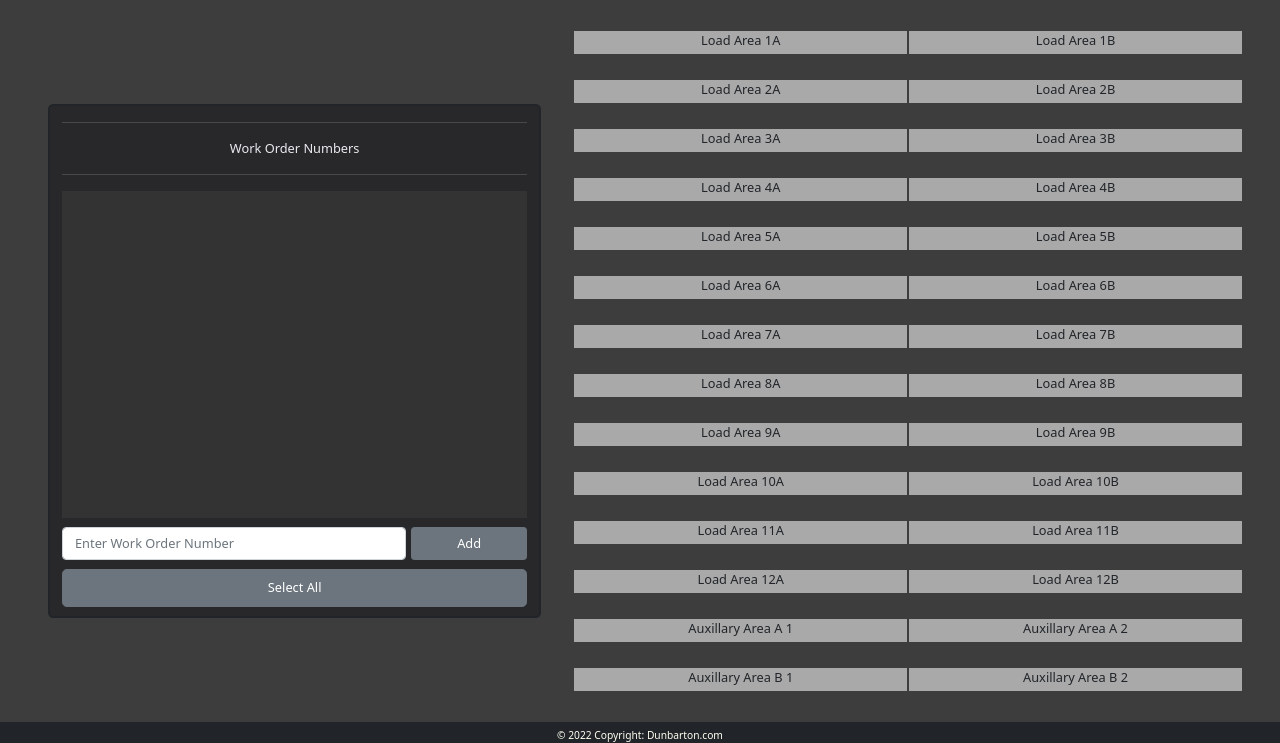
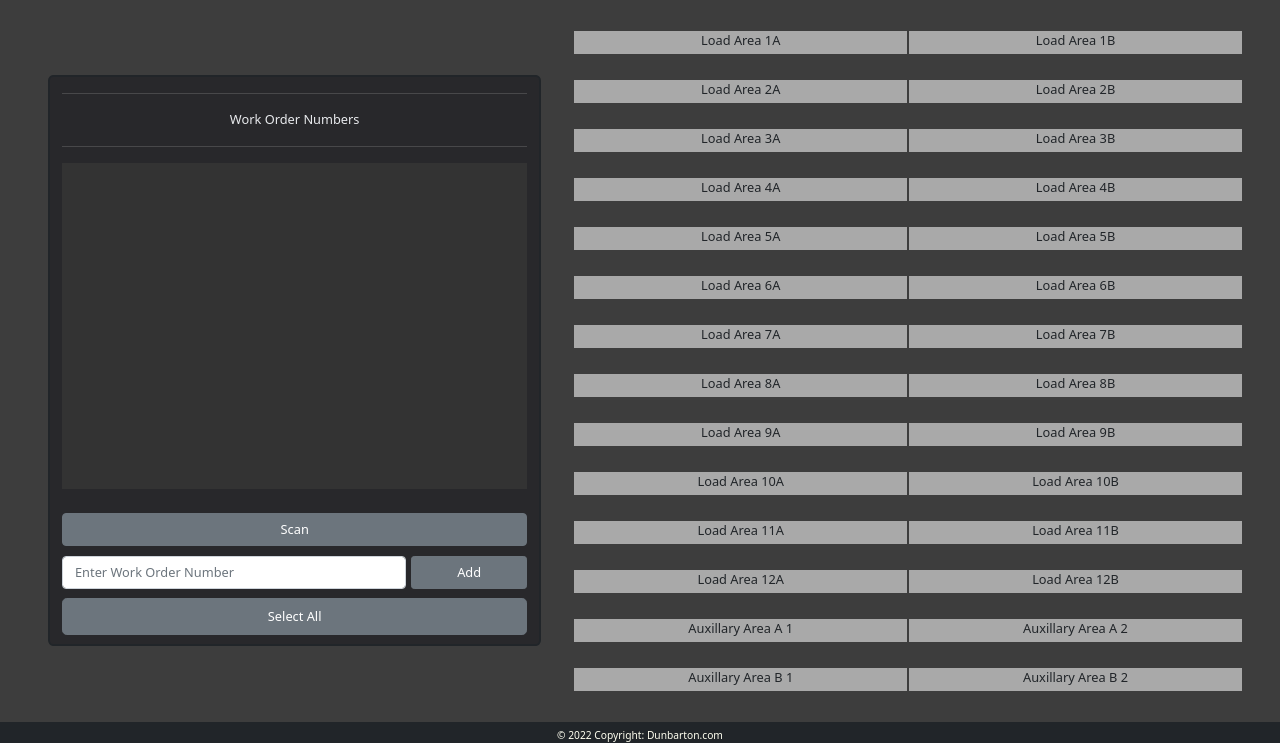
Before and after one commit to abhranil-datascience/Dunbarton, a Django app: page /dunbarton/Scan in a window 1280 px wide. Shown: the part 78-821 px from the top of the page. Run offline with Django 4.2, Linux system fonts and the light colour scheme; some libraries are stand-ins or nearby versions.

Commit message:
Third Commit

```diff
--- a/Django/app/DunbartonProject/Static/CSS/ScanPage.css
+++ b/Django/app/DunbartonProject/Static/CSS/ScanPage.css
@@ -26,14 +26,47 @@ hr{
   background-color: #333333;
   max-height: 25.5vw;
   min-height: 25.5vw;
-  margin-bottom: 2%;
+  margin-bottom: 0%;
   padding: 2%;
   font-size: 1vw;
   color: white;
 }
+.AutomaticWorkOrderScanDiv{
+  padding: 0px;
+  width: 100%;
+  max-width: 100%;
+  margin-bottom: 2%;
+  margin-top: 0%;
+}
+.FocussedArea{
+  width:0px;
+  margin: 0px;
+  padding: 0px;
+}
+.ScanInput{
+  width:0px;
+  height: 0px;
+  max-width: 0px;
+  max-height: 0px;
+  margin: 0px;
+  padding: 0px;
+  background-color: #333333;
+  color:#333333;
+  border:0px solid #333333;
+}
+.AutomaticScanButtonDiv{
+  margin-top:0px;
+  padding: 0px;
+}
+.ScanButton{
+  width: 100%;
+  height:100%;
+  max-height: 100%;
+  font-size: 1vw;
+  margin-top: 0px;
+}
 .ManualWorkOrderNumberDiv{
   padding: 0px;
-  margin-bottom: 1%;
   width: 100%;
   max-width: 100%;
   margin-bottom: 2%;
--- a/Django/app/DunbartonProject/Static/Javascript/ScanPage.js
+++ b/Django/app/DunbartonProject/Static/Javascript/ScanPage.js
@@ -11,7 +11,7 @@ function addWonManually()
   else{
     // On new entry add it Work Order Numbers Div
     var CurrentWonDiv = document.getElementById('WorkOrderTableDiv').innerHTML
-    CurrentWonDiv = CurrentWonDiv+'<div class="form-check"><input class="form-check-input" type="checkbox" value="" id='+mod_won+' onclick="AddWonToAssignedWorkOrderNumbers('+mod_won+')"><label class="form-check-label" for='+mod_won+'>'+Won+'</label></div>'
+    CurrentWonDiv = CurrentWonDiv+'<div class="form-check"><input class="form-check-input WonCheckbox" type="checkbox" value="" id='+mod_won+' onclick="AddWonToAssignedWorkOrderNumbers('+mod_won+')"><label class="form-check-label" for='+mod_won+'>'+Won+'</label></div>'
     document.getElementById('WorkOrderTableDiv').innerHTML = CurrentWonDiv
 
     // Add each Won to modal form
@@ -114,8 +114,16 @@ function AddWonToAssignedWorkOrderNumbers(CurrentWon){
   }
 }
 function AddLoadAreaFunction(LoadArea){
-  // Set LoadArea field in Modal form
-  document.getElementById('id_LoadArea').value = LoadArea
+  GetAssignedWons = document.getElementById('id_AssignedWorkOrderNumbers').value
+  if (GetAssignedWons == ""){
+    document.getElementById('submit-id-submit').disabled = true
+  }
+  else{
+    // Set LoadArea field in Modal form
+    document.getElementById('submit-id-submit').disabled = false
+    document.getElementById('id_LoadArea').value = LoadArea
+  }
+
 }
 function addAllWon(){
   ModalAllWonFieldValues = document.getElementById('id_AllWorkOrderNumbers').value
@@ -136,3 +144,60 @@ function addAllWon(){
   }
   document.getElementById('id_AssignedWorkOrderNumbers').value = ModalAssignedFieldValues
 }
+function SetFocus(){
+  text_area = document.getElementById('ScanInput')
+  but = document.getElementById('ScanButton')
+  if (but.style.backgroundColor != 'red'){
+    but.style.backgroundColor = 'red'
+    but.innerText = 'Stop Scan'
+    document.getElementById('AddManualWONInput').disabled = true
+    document.getElementById('AddManualWONbutton').disabled = true
+    document.getElementById('SelectAllButton').disabled = true
+    document.getElementById('submit-id-submit').disabled = true
+    document.getElementById('StagingAreaTables').style.pointerEvents = "none"
+  }
+  else{
+    but.style.backgroundColor = '#6c757d'
+    but.innerText = 'Scan'
+    document.getElementById('AddManualWONInput').disabled = false
+    document.getElementById('AddManualWONbutton').disabled = false
+    document.getElementById('SelectAllButton').disabled = false
+    document.getElementById('submit-id-submit').disabled = false
+    document.getElementById('StagingAreaTables').style.pointerEvents = "auto"
+  }
+  text_area.focus()
+}
+function readScanCode(e){
+  if (e.keyCode == 13) {
+    scanned_won = document.getElementById('ScanInput').value
+    document.getElementById('ScanInput').value = ""
+    console.log(scanned_won)
+    var mod_won = "_"+scanned_won
+
+    var CurrentWonDiv = document.getElementById('WorkOrderTableDiv').innerHTML
+    CurrentWonDiv = CurrentWonDiv+'<div class="form-check"><input class="form-check-input WonCheckbox" type="checkbox" value="" id='+mod_won+' onclick="AddWonToAssignedWorkOrderNumbers('+mod_won+')"><label class="form-check-label" for='+mod_won+'>'+scanned_won+'</label></div>'
+    document.getElementById('WorkOrderTableDiv').innerHTML = CurrentWonDiv
+
+    // Add each Won to modal form
+    var AllWons = document.getElementById('id_AllWorkOrderNumbers').value
+    if (AllWons==""){
+      AllWons = mod_won
+    }
+    else{
+      AllWons = AllWons+"||"+mod_won
+    }
+    document.getElementById('id_AllWorkOrderNumbers').value = AllWons
+
+    // Copy state from meta variable
+    var MetaWon = document.getElementsByName('MetaWon')[0].getAttribute('content')
+    if (!MetaWon==""){
+      MetaWonArray = MetaWon.split('||')
+      for(var i = 0; i < MetaWonArray.length; i++){
+        curr_won = MetaWonArray[i]
+        curr_checkbox = document.getElementById(curr_won)
+        curr_checkbox.checked = true
+      }
+    }
+
+  }
+}
--- a/Django/app/DunbartonProject/Templates/HTML/ScanPage.html
+++ b/Django/app/DunbartonProject/Templates/HTML/ScanPage.html
@@ -11,12 +11,25 @@
         {% if unassigned_id %}
           {% for won in unassigned_id %}
             <div class="form-check">
-              <input class="form-check-input" type="checkbox" value="" id={{won}} onclick="AddWonToAssignedWorkOrderNumbers({{won}})">
+              <input class="form-check-input WonCheckbox" type="checkbox" value="" id={{won}} onclick="AddWonToAssignedWorkOrderNumbers({{won}})">
               <label class="form-check-label" for={{won}}>{{won|slice:"1:"}}</label>
             </div>
           {% endfor %}
         {% endif %}
       </div>
+      <div class="AutomaticWorkOrderScanDiv container-fluid" style="padding-left:0px;padding-right:0%;">
+        <!-- <input class="ScanInput" type="text" onkeydown="readScanCode(event)" name="" value="" id="ScanInput" style="width:100%;height:100%;max-height:100%;margin:0px;font-size: 1vw;">
+        <button type="button" class="btn btn-block btn-secondary ScanButton" style="font-size: 1vw;" id="ScanButton" onclick="SetFocus()">Scan</button> -->
+        <!-- <div class="row" style="margin-left:0px;margin-right:0px"> -->
+          <div class="FocussedArea" id="FocussedArea" style="">
+            <input class="ScanInput" type="text" onkeydown="readScanCode(event)" name="" value="" id="ScanInput">
+          </div>
+          <div class="AutomaticScanButtonDiv" style="padding-right:0px;padding-left:0px;">
+            <button type="button" class="btn btn-block btn-secondary ScanButton" style="font-size: 1vw;" id="ScanButton" onclick="SetFocus()">Scan</button>
+          </div>
+        <!-- </div> -->
+      </div>
+      <!-- <br> -->
       <div class="ManualWorkOrderNumberDiv container-fluid">
         <form class="form-inline">
           <div class="form-group row" style="margin-left:0px;margin-right:0px">
@@ -24,23 +37,23 @@
               <input type="text" class="form-control AddManualWONInput" id="AddManualWONInput" placeholder="Enter Work Order Number">
             </div>
             <div class="col-3" style="padding-right:0px;padding-left:0px;">
-              <button type="button" class="btn btn-sm btn-secondary AddManualWONbutton" onclick="addWonManually()">Add</button>
+              <button type="button" class="btn btn-sm btn-secondary AddManualWONbutton" id = "AddManualWONbutton" onclick="addWonManually()">Add</button>
             </div>
         </form>
       </div>
     </div>
     <div class="SelectAllDiv container-fluid">
-      <button type="button" class="btn btn-secondary btn-lg btn-block SelectAllButton" onclick="addAllWon()">Select All</button>
+      <button type="button" class="btn btn-secondary btn-lg btn-block SelectAllButton" id="SelectAllButton" onclick="addAllWon()">Select All</button>
     </div>
   </div>
   <div class="col-7 LoadAreaDiv container-fluid">
     <div class="StagingAreaBoxes">
-      <div class="StagingAreaTables">
+      <div class="StagingAreaTables" id="StagingAreaTables">
         <table style="width: 100%;">
           <tr>
             <td>
               <div class="StagingAreaBoxDiv">
-                <a href=javascript:void(0); onclick="AddLoadAreaFunction('Load Area 1A')" target="_blank" style="color: inherit;text-decoration:None" data-bs-toggle="modal" data-bs-target="#staticBackdrop">
+                <a href=javascript:void(0); id="1A" onclick="AddLoadAreaFunction('Load Area 1A')" target="_blank" style="color: inherit;text-decoration:None" data-bs-toggle="modal" data-bs-target="#staticBackdrop">
                   <p class="StagingAreaText" style="text-align: center;">Load Area 1A</p>
                 </a>
                 <!-- <button type="button" class="btn btn-primary" data-bs-toggle="modal" data-bs-target="#staticBackdrop">Load Area 1A</button> -->
@@ -332,4 +345,5 @@
   user_id = document.getElementsByName('user_id')[0].getAttribute('content')
   document.getElementById('id_ID').value = user_id
 </script>
+
 {% endblock %}
```
